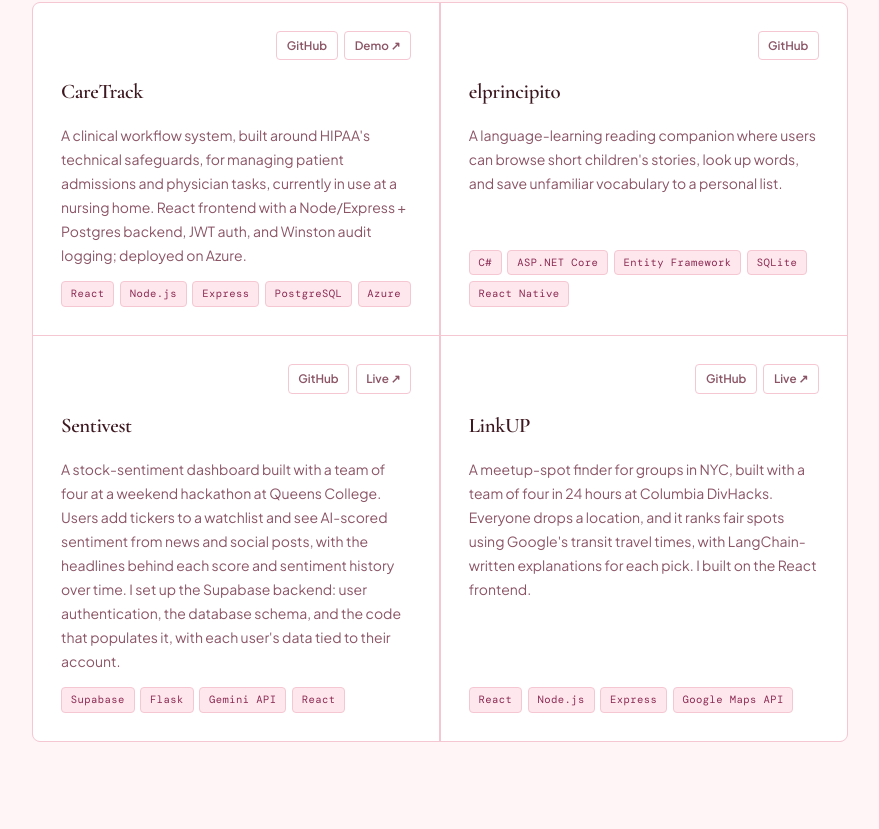
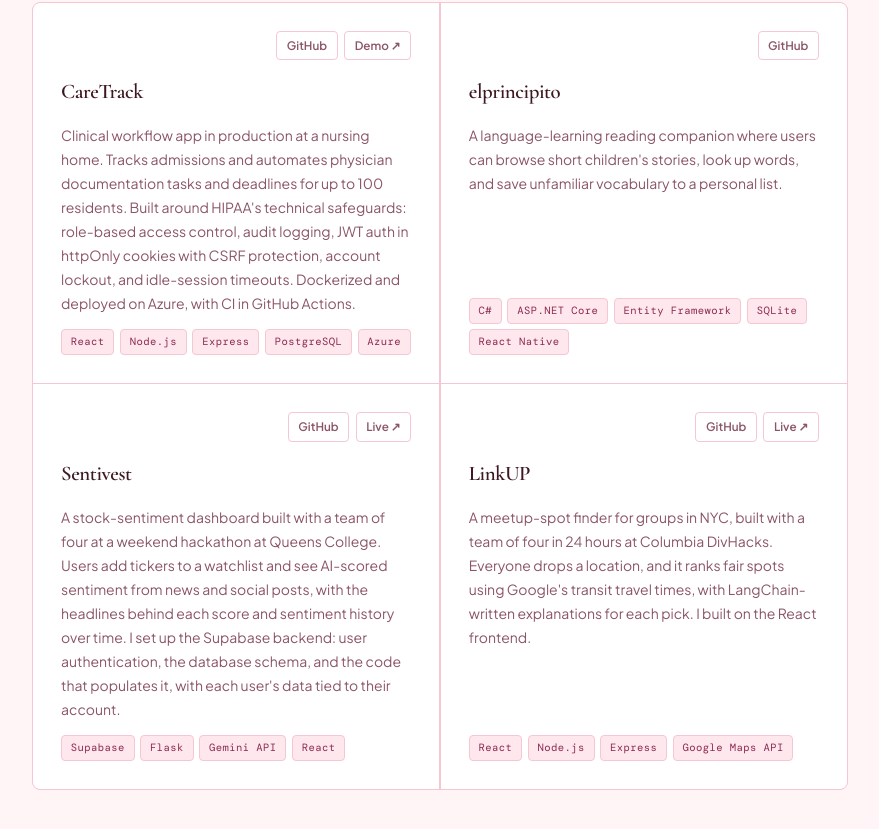
Before and after one commit to afsanab/AfsanasPortfolio, a React (Vite) app: page / in a window 1280 px wide. Shown: the part 1437-2266 px from the top of the page, without its empty margins (200-1079 px from the left). Built offline with nearby package versions, Linux system fonts and the light colour scheme.

Commit message:
Enhance CareTrack project description
Updated project description for CareTrack to provide more detailed information about its features and deployment.

```diff
--- a/src/data.ts
+++ b/src/data.ts
@@ -56,7 +56,7 @@ export const leadershipExperiences: Experience[] = [
 export const projects: Project[] = [
   {
     name: 'CareTrack',
-    desc: 'A clinical workflow system, built around HIPAA\'s technical safeguards, for managing patient admissions and physician tasks, currently in use at a nursing home. React frontend with a Node/Express + Postgres backend, JWT auth, and Winston audit logging; deployed on Azure.',
+    desc: 'Clinical workflow app in production at a nursing home. Tracks admissions and automates physician documentation tasks and deadlines for up to 100 residents. Built around HIPAA\'s technical safeguards: role-based access control, audit logging, JWT auth in httpOnly cookies with CSRF protection, account lockout, and idle-session timeouts. Dockerized and deployed on Azure, with CI in GitHub Actions.',
     tech: ['React', 'Node.js', 'Express', 'PostgreSQL', 'Azure'],
     links: [
       { label: 'GitHub', url: 'https://github.com/afsanab/careTrack' },
```
